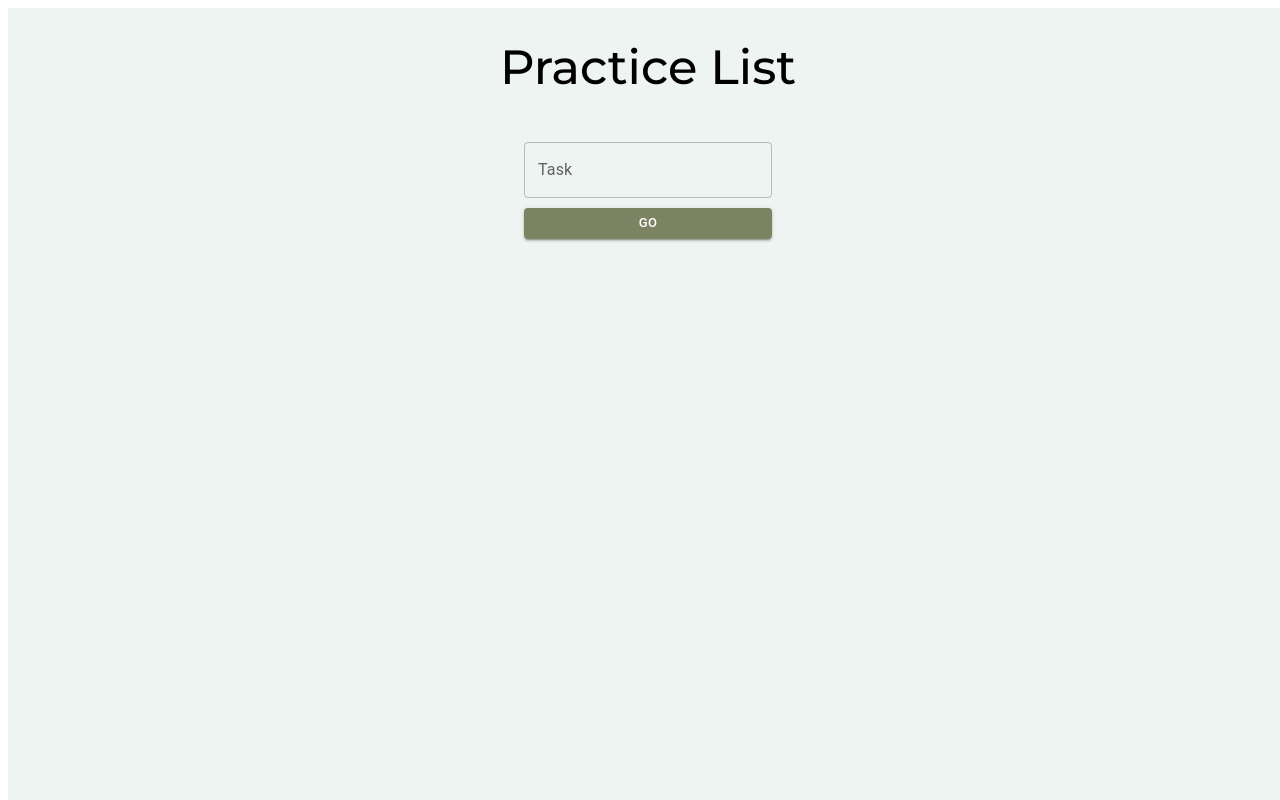
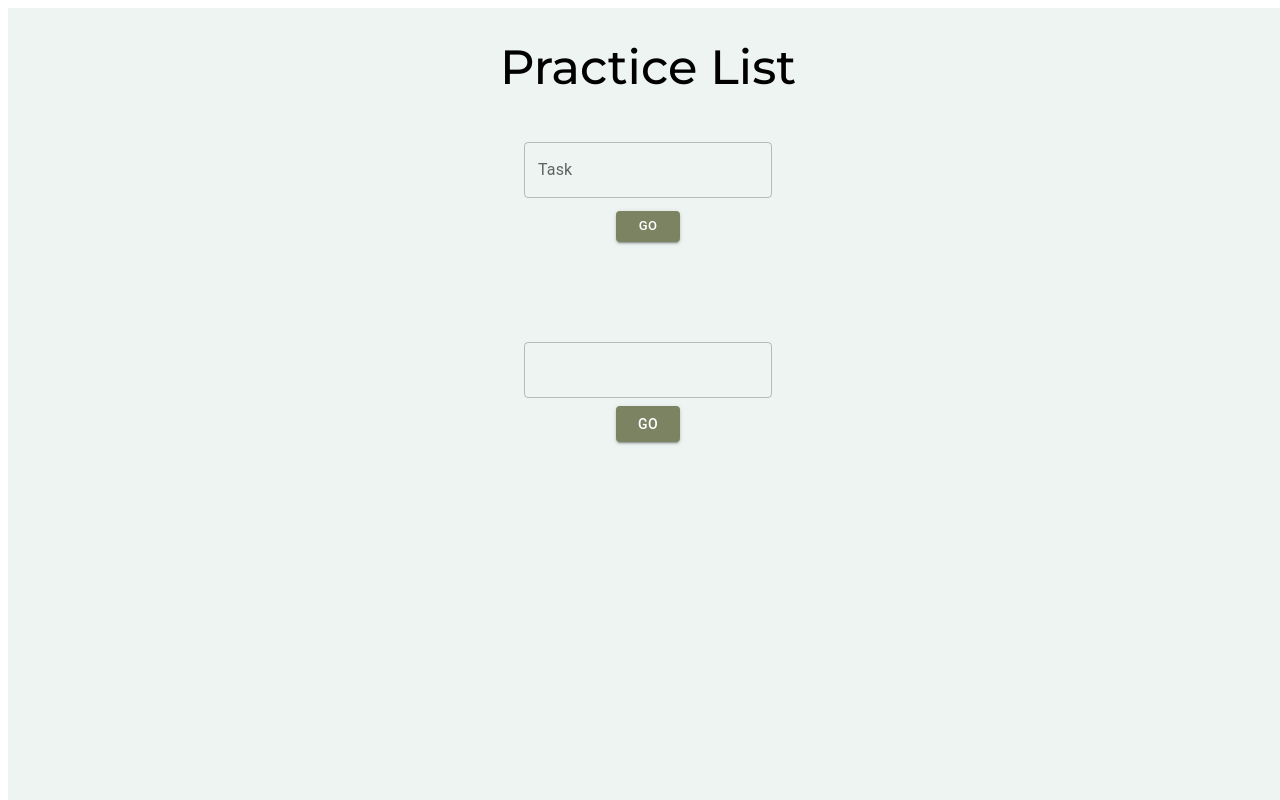
Before and after one commit to kaseyknudsen/react-typescript-project, a React (Create React App) app: page / in a window 1280 px wide. Shown: the top 800 px of the page. Built offline with nearby package versions, Linux system fonts and the light colour scheme.

Commit message:
added 2nd input field and button

```diff
--- a/src/App.tsx
+++ b/src/App.tsx
@@ -5,6 +5,8 @@ import { useState } from "react";
 import { Todo } from "./components/model";
 import ToDoList from "./components/ToDoList";
 import SingleToDo from "./components/SingleToDo";
+import InputField2 from "./components/InputField2";
+import { Box } from "@mui/material";
 //React.FC means function component type
 //React.ReactNode supports all of the types
 const App: React.FC = () => {
@@ -27,15 +29,15 @@ const App: React.FC = () => {
 
   console.log(toDoList)
   return (
-    <div className="App">
+    <Box className="App">
       <span className="heading">Practice List</span>
       <InputField todo={todo} setToDo={setToDo} handleAdd={handleAdd}/>
       {/* {toDoList.map((element) => (<li>{element.todo}</li>))} */}
       <ToDoList toDoList={toDoList} setToDoList={setToDoList}/>
       {/* <ToDoList /> */}
+      <InputField2 />
 
-
-    </div>
+    </Box>
   );
 }
 
--- a/src/components/InputField.tsx
+++ b/src/components/InputField.tsx
@@ -1,9 +1,4 @@
-import {
-  FormControl,
-  InputLabel,
-  OutlinedInput,
-  Button,
-} from "@mui/material";
+import { FormControl, InputLabel, OutlinedInput, Button } from "@mui/material";
 import "./styles.scss";
 
 interface Props {
@@ -27,16 +22,16 @@ const InputField = ({ todo, setToDo, handleAdd }: Props) => {
           type="input"
           onChange={(e) => setToDo(e.target.value)}
         />
+      </FormControl>
       <Button
         onClick={handleAdd}
         variant="contained"
         size="small"
         type="submit"
-          style={{ marginTop: "10px" }}
+        sx={{ marginTop: "5px" }}
       >
         Go
       </Button>
-      </FormControl>
     </>
   );
 };
--- /dev/null
+++ b/src/components/InputField2.tsx
@@ -0,0 +1,23 @@
+import { FormControl, OutlinedInput, InputLabel, Button} from '@mui/material';
+
+const InputField2 = () => {
+  return (
+    <>
+    <FormControl margin='normal' sx={{marginTop: '100px'}}>
+        <InputLabel></InputLabel>
+        <OutlinedInput
+
+        />
+    </FormControl>
+    <Button variant='contained'>Go</Button>
+    </>
+  )
+}
+
+export default InputField2
+
+
+
+
+
+export {}
```
Lines whose indentation alone changed are shown as unchanged.
